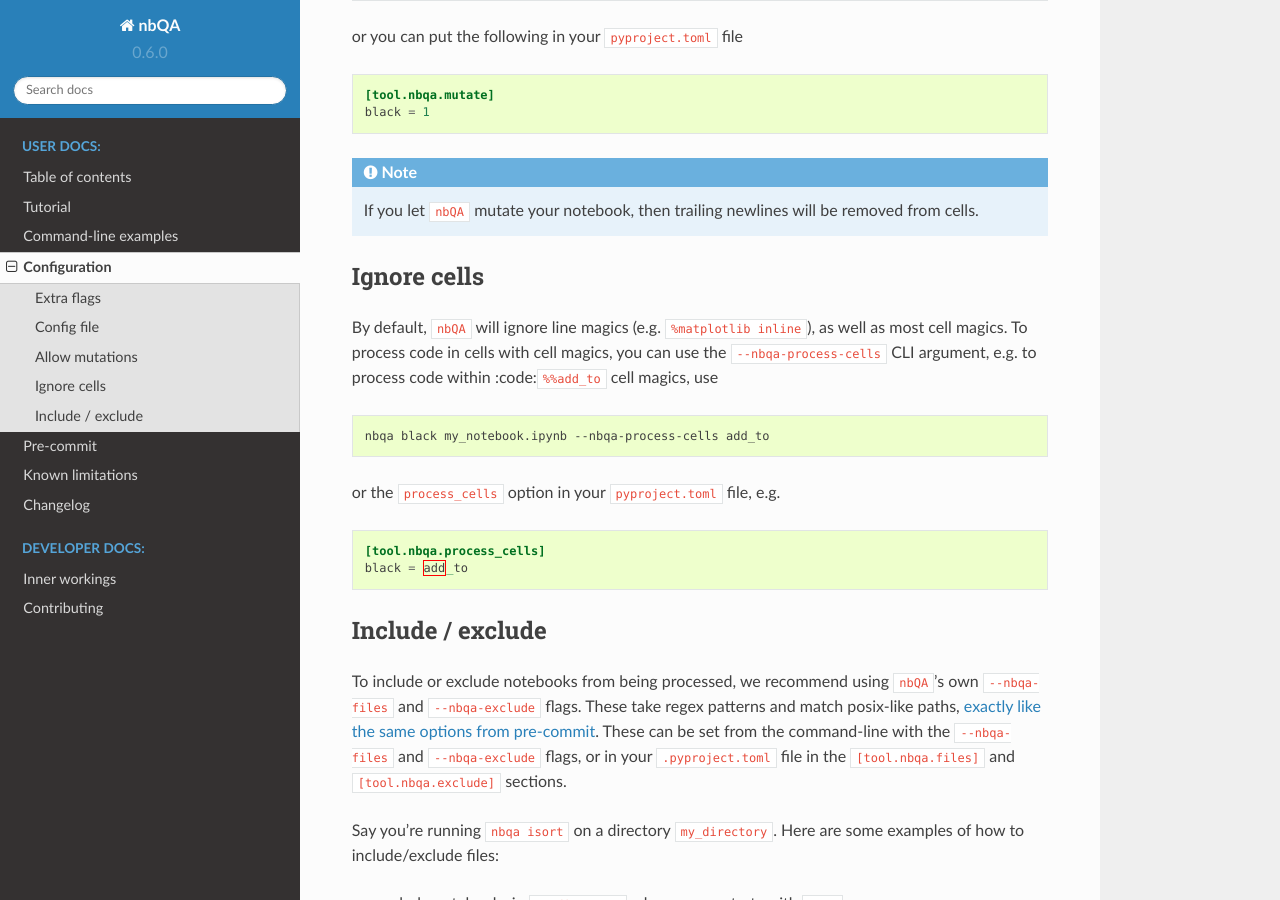
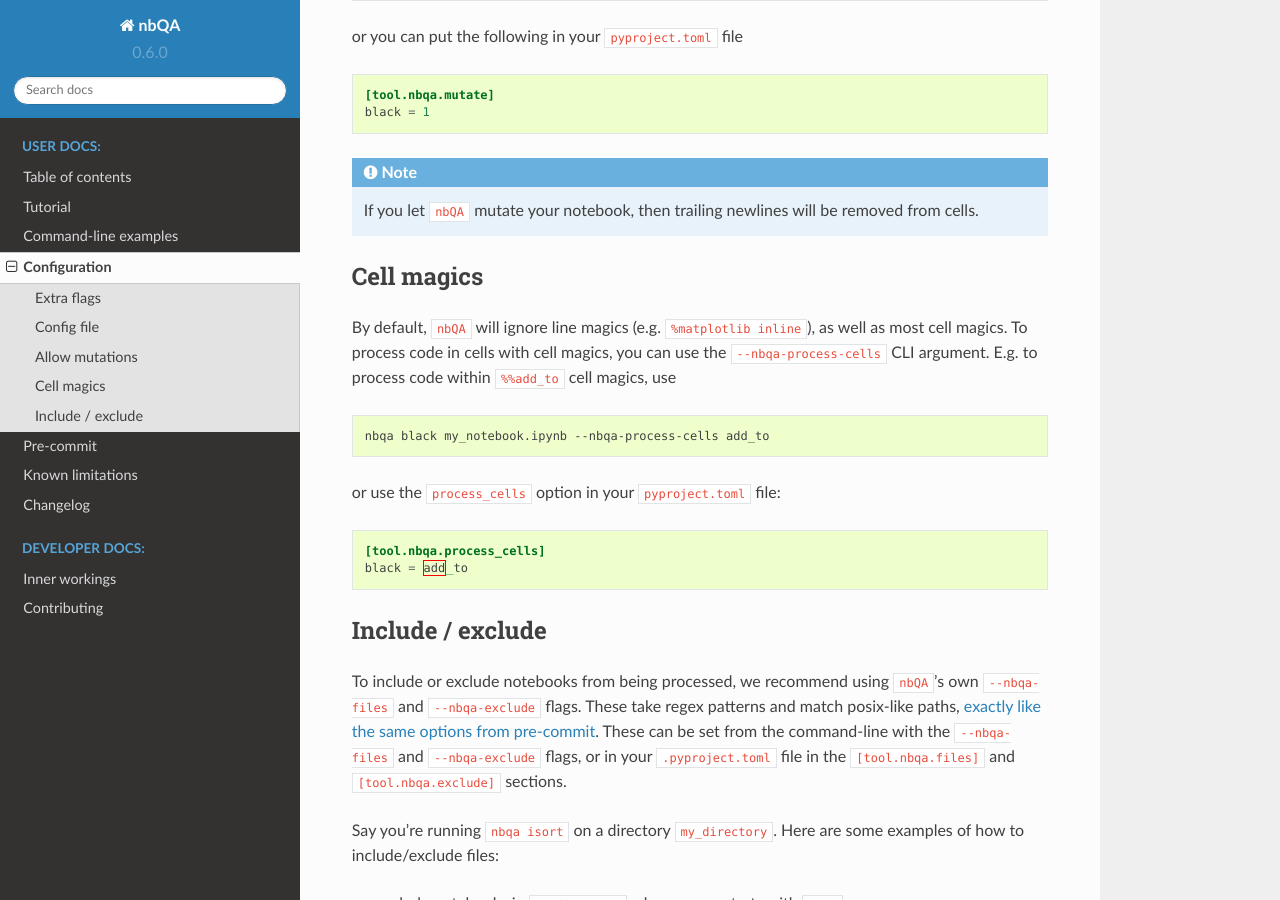
Before and after one commit to nbQA-dev/nbQA, a Sphinx documentation site: the page built from docs/configuration.rst, in a window 1280 px wide and 900 px high, scrolled down 1097 px. Built offline with Sphinx 7.4.7 and the Read the Docs theme 2.0.0, drawn with Linux system fonts in a browser that asks for light colours.

Commit message:
fixup docs

```diff
--- a/docs/configuration.rst
+++ b/docs/configuration.rst
@@ -60,18 +60,17 @@
 .. note::
     If you let :code:`nbQA` mutate your notebook, then trailing newlines will be removed from cells.
 
-Ignore cells
-~~~~~~~~~~~~
+Cell magics
+~~~~~~~~~~~
 
 By default, :code:`nbQA` will ignore line magics (e.g. :code:`%matplotlib inline`), as well as most cell magics.
-To process code in cells with cell magics, you can use the :code:`--nbqa-process-cells` CLI argument, e.g. to process
-code within :code:``%%add_to`` cell magics, use
+To process code in cells with cell magics, you can use the :code:`--nbqa-process-cells` CLI argument. E.g. to process code within :code:`%%add_to` cell magics, use
 
 .. code-block:: bash
 
     nbqa black my_notebook.ipynb --nbqa-process-cells add_to
 
-or the :code:`process_cells` option in your :code:`pyproject.toml` file, e.g.
+or use the :code:`process_cells` option in your :code:`pyproject.toml` file:
 
 .. code-block:: toml
 
```
